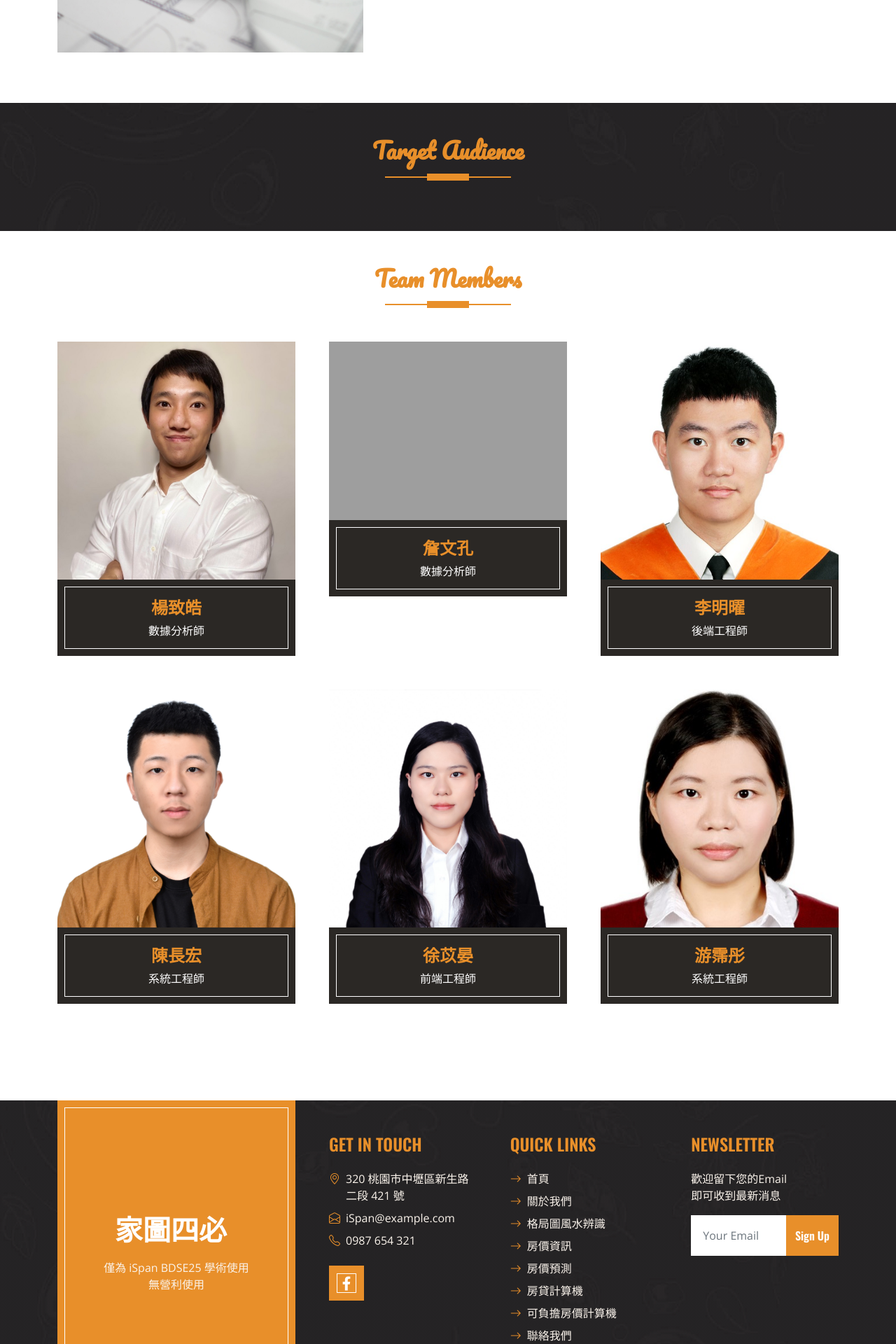
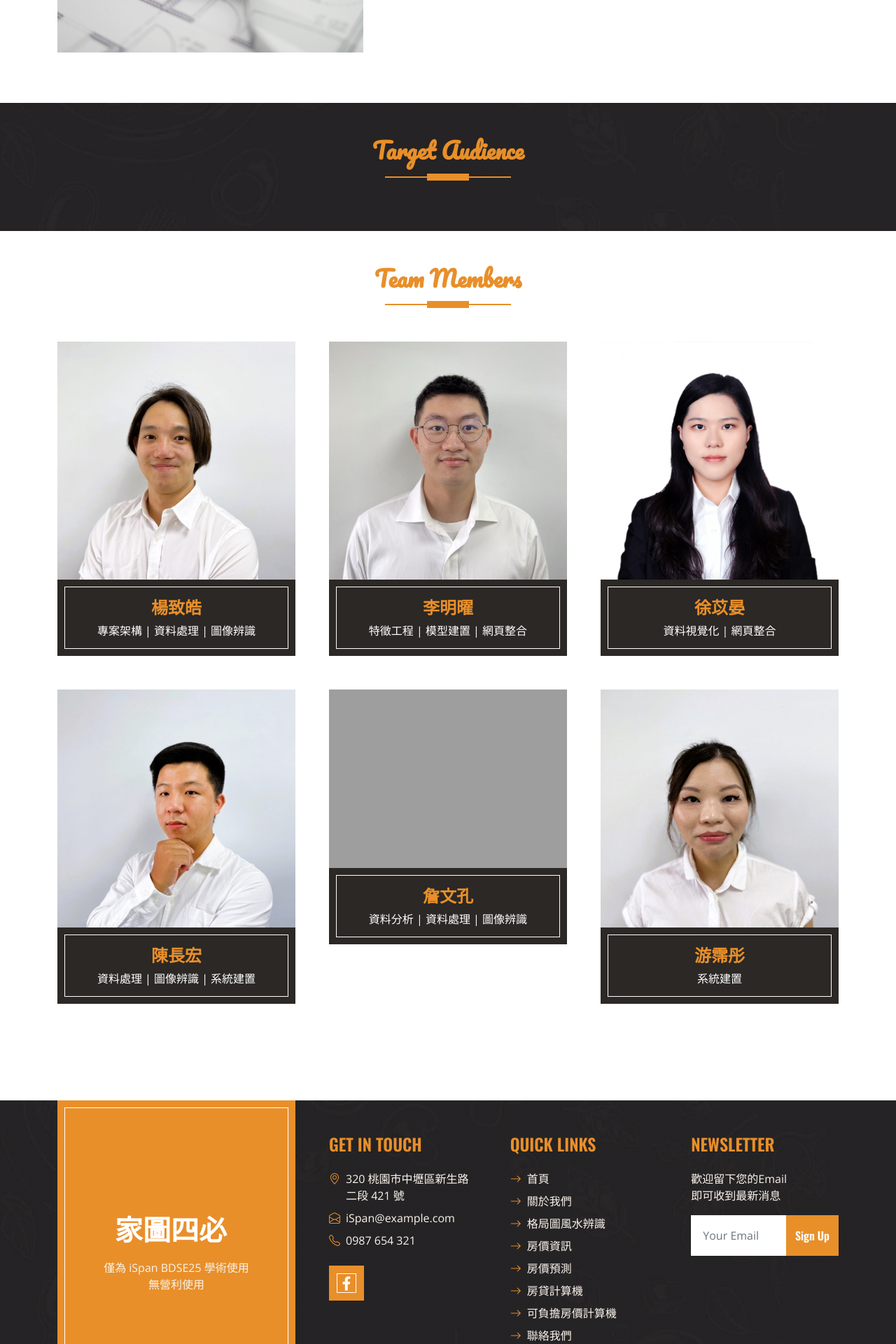
Before and after one commit to nbsurferch07/bdse25_team1, a Flask app: page /bdse25_team1/about in a window 1280 px wide. Shown: the part 1043-2963 px from the top of the page at 70% size. Run offline with Flask 2, Linux system fonts and the light colour scheme; some libraries are stand-ins or nearby versions; grey boxes are pictures that could not be loaded.

Commit message:
0812 modify html files; add member photos and preload gif

```diff
--- a/templates/about.html
+++ b/templates/about.html
@@ -116,6 +116,7 @@
     <div class="container">
         <div class="section-title position-relative text-center mx-auto mb-5 pb-3" style="max-width: 600px;">
             <h2 class="text-primary font-secondary">Team Members</h2>
+            <!-- <h1 class="display-4 text-uppercase">Our Developer</h1> -->
         </div>
         <div class="row g-5">
             <div class="col-lg-4 col-md-6">
@@ -137,33 +138,11 @@
                     </div>
                     <div class="bg-dark border-inner text-center p-4">
                         <h4 class="text-uppercase text-primary">楊致皓</h4>
-                        <p class="text-white m-0">數據分析師</p>
+                        <p class="text-white m-0">專案架構 | 資料處理 | 圖像辨識</p>
                     </div>
                 </div>
             </div>
-            <div class="col-lg-4 col-md-6">
-                <div class="team-item">
-                    <div class="position-relative overflow-hidden">
-                        <img class="img-fluid w-100" src="{{ url_for('static',filename='img/team_martini.jpg')}}"
-                            alt="">
-                        <div
-                            class="team-overlay w-100 h-100 position-absolute top-50 start-50 translate-middle d-flex align-items-center justify-content-center">
-                            <div class="d-flex align-items-center justify-content-start">
-                                <a class="btn btn-lg btn-primary btn-lg-square border-inner rounded-0 mx-1"
-                                    href="https://github.com/CHMartini"><i class="fab fa-github fw-normal"></i></a>
-                                <a class="btn btn-lg btn-primary btn-lg-square border-inner rounded-0 mx-1" href="#"><i
-                                        class="fab fa-facebook-f fw-normal"></i></a>
-                                <a class="btn btn-lg btn-primary btn-lg-square border-inner rounded-0 mx-1" href="#"><i
-                                        class="fab fa-linkedin-in fw-normal"></i></a>
-                            </div>
-                        </div>
-                    </div>
-                    <div class="bg-dark border-inner text-center p-4">
-                        <h4 class="text-uppercase text-primary">詹文孔</h4>
-                        <p class="text-white m-0">數據分析師</p>
-                    </div>
-                </div>
-            </div>
+
             <div class="col-lg-4 col-md-6">
                 <div class="team-item">
                     <div class="position-relative overflow-hidden">
@@ -183,33 +162,11 @@
                     </div>
                     <div class="bg-dark border-inner text-center p-4">
                         <h4 class="text-uppercase text-primary">李明曜</h4>
-                        <p class="text-white m-0">後端工程師</p>
+                        <p class="text-white m-0">特徵工程 | 模型建置 | 網頁整合</p>
                     </div>
                 </div>
             </div>
-            <div class="col-lg-4 col-md-6">
-                <div class="team-item">
-                    <div class="position-relative overflow-hidden">
-                        <img class="img-fluid w-100" src="{{ url_for('static',filename='img/team_longred.jpg') }}"
-                            alt="">
-                        <div
-                            class="team-overlay w-100 h-100 position-absolute top-50 start-50 translate-middle d-flex align-items-center justify-content-center">
-                            <div class="d-flex align-items-center justify-content-start">
-                                <a class="btn btn-lg btn-primary btn-lg-square border-inner rounded-0 mx-1"
-                                    href="https://github.com/Roger13579"><i class="fab fa-github fw-normal"></i></a>
-                                <a class="btn btn-lg btn-primary btn-lg-square border-inner rounded-0 mx-1" href="#"><i
-                                        class="fab fa-facebook-f fw-normal"></i></a>
-                                <a class="btn btn-lg btn-primary btn-lg-square border-inner rounded-0 mx-1" href="#"><i
-                                        class="fab fa-linkedin-in fw-normal"></i></a>
-                            </div>
-                        </div>
-                    </div>
-                    <div class="bg-dark border-inner text-center p-4">
-                        <h4 class="text-uppercase text-primary">陳長宏</h4>
-                        <p class="text-white m-0">系統工程師</p>
-                    </div>
-                </div>
-            </div>
+
             <div class="col-lg-4 col-md-6">
                 <div class="team-item">
                     <div class="position-relative overflow-hidden">
@@ -230,10 +187,59 @@
                     </div>
                     <div class="bg-dark border-inner text-center p-4">
                         <h4 class="text-uppercase text-primary">徐苡晏</h4>
-                        <p class="text-white m-0">前端工程師</p>
+                        <p class="text-white m-0">資料視覺化 | 網頁整合</p>
                     </div>
                 </div>
             </div>
+
+            <div class="col-lg-4 col-md-6">
+                <div class="team-item">
+                    <div class="position-relative overflow-hidden">
+                        <img class="img-fluid w-100" src="{{ url_for('static',filename='img/team_longred.jpg') }}"
+                            alt="">
+                        <div
+                            class="team-overlay w-100 h-100 position-absolute top-50 start-50 translate-middle d-flex align-items-center justify-content-center">
+                            <div class="d-flex align-items-center justify-content-start">
+                                <a class="btn btn-lg btn-primary btn-lg-square border-inner rounded-0 mx-1"
+                                    href="https://github.com/Roger13579"><i class="fab fa-github fw-normal"></i></a>
+                                <a class="btn btn-lg btn-primary btn-lg-square border-inner rounded-0 mx-1" href="#"><i
+                                        class="fab fa-facebook-f fw-normal"></i></a>
+                                <a class="btn btn-lg btn-primary btn-lg-square border-inner rounded-0 mx-1" href="#"><i
+                                        class="fab fa-linkedin-in fw-normal"></i></a>
+                            </div>
+                        </div>
+                    </div>
+                    <div class="bg-dark border-inner text-center p-4">
+                        <h4 class="text-uppercase text-primary">陳長宏</h4>
+                        <p class="text-white m-0">資料處理 | 圖像辨識 | 系統建置</p>
+                    </div>
+                </div>
+            </div>
+
+            <div class="col-lg-4 col-md-6">
+                <div class="team-item">
+                    <div class="position-relative overflow-hidden">
+                        <img class="img-fluid w-100" src="{{ url_for('static',filename='img/team_martini.jpg')}}"
+                            alt="">
+                        <div
+                            class="team-overlay w-100 h-100 position-absolute top-50 start-50 translate-middle d-flex align-items-center justify-content-center">
+                            <div class="d-flex align-items-center justify-content-start">
+                                <a class="btn btn-lg btn-primary btn-lg-square border-inner rounded-0 mx-1"
+                                    href="https://github.com/CHMartini"><i class="fab fa-github fw-normal"></i></a>
+                                <a class="btn btn-lg btn-primary btn-lg-square border-inner rounded-0 mx-1" href="#"><i
+                                        class="fab fa-facebook-f fw-normal"></i></a>
+                                <a class="btn btn-lg btn-primary btn-lg-square border-inner rounded-0 mx-1" href="#"><i
+                                        class="fab fa-linkedin-in fw-normal"></i></a>
+                            </div>
+                        </div>
+                    </div>
+                    <div class="bg-dark border-inner text-center p-4">
+                        <h4 class="text-uppercase text-primary">詹文孔</h4>
+                        <p class="text-white m-0">資料分析 | 資料處理 | 圖像辨識</p>
+                    </div>
+                </div>
+            </div>
+
             <div class="col-lg-4 col-md-6">
                 <div class="team-item">
                     <div class="position-relative overflow-hidden">
@@ -252,7 +258,7 @@
                     </div>
                     <div class="bg-dark border-inner text-center p-4">
                         <h4 class="text-uppercase text-primary">游霈彤</h4>
-                        <p class="text-white m-0">系統工程師</p>
+                        <p class="text-white m-0">系統建置</p>
                     </div>
                 </div>
             </div>
--- a/templates/pattern_analysis.html
+++ b/templates/pattern_analysis.html
@@ -3,6 +3,7 @@
 {% block src %}
 {% include "_style.html" %}
 {% include "_style_picture.html" %}
+<script src="http://ajax.googleapis.com/ajax/libs/jquery/1.6.2/jquery.min.js"></script>
 {% endblock src %}
 {% block pattern %}
 <a href="{{url_for('pattern_reply')}}" class="nav-item nav-link active">格局圖風水辨識</a>
@@ -32,6 +33,9 @@
             <div>
                 <img class="file-upload-image" src="#" alt="your image" />
             </div>
+            <div id="loading" style="display: none;">
+                <img src="{{url_for('static', filename='img/Spinner-5.gif')}}">
+            </div>
             <div class="image-title-wrap" style="display: inline;">
                 <button type="button" onclick="removeUpload()" class="remove-image">重新選擇</button>
             </div>
```
Also changed, not shown: static/img/Spinner-5.gif (added), static/img/captain.jpeg (deleted), static/img/member-mina.png (deleted), static/img/team-1.jpg (deleted), static/img/team-2.jpg (deleted), static/img/team-3.jpg (deleted), static/img/team-jarry.png (deleted), static/img/team-miyang.jpg, static/img/team-p.jpg, static/img/team-surfer1.jpg, static/img/team_longred.jpg, static/img/testimonial-1.jpg (deleted), static/img/testimonial-2.jpg (deleted), static/img/testimonial-3.jpg (deleted), 2 more files.
